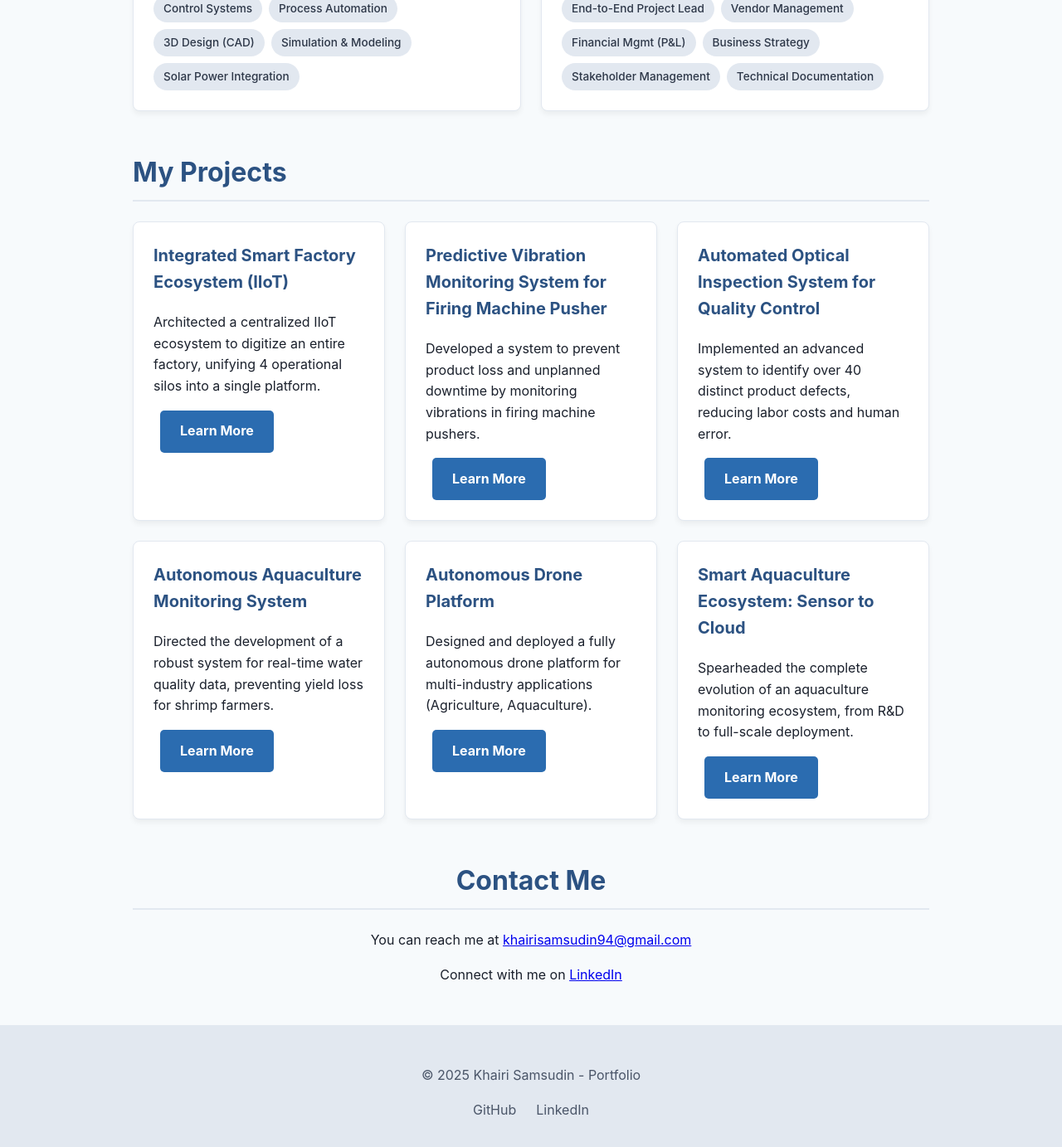
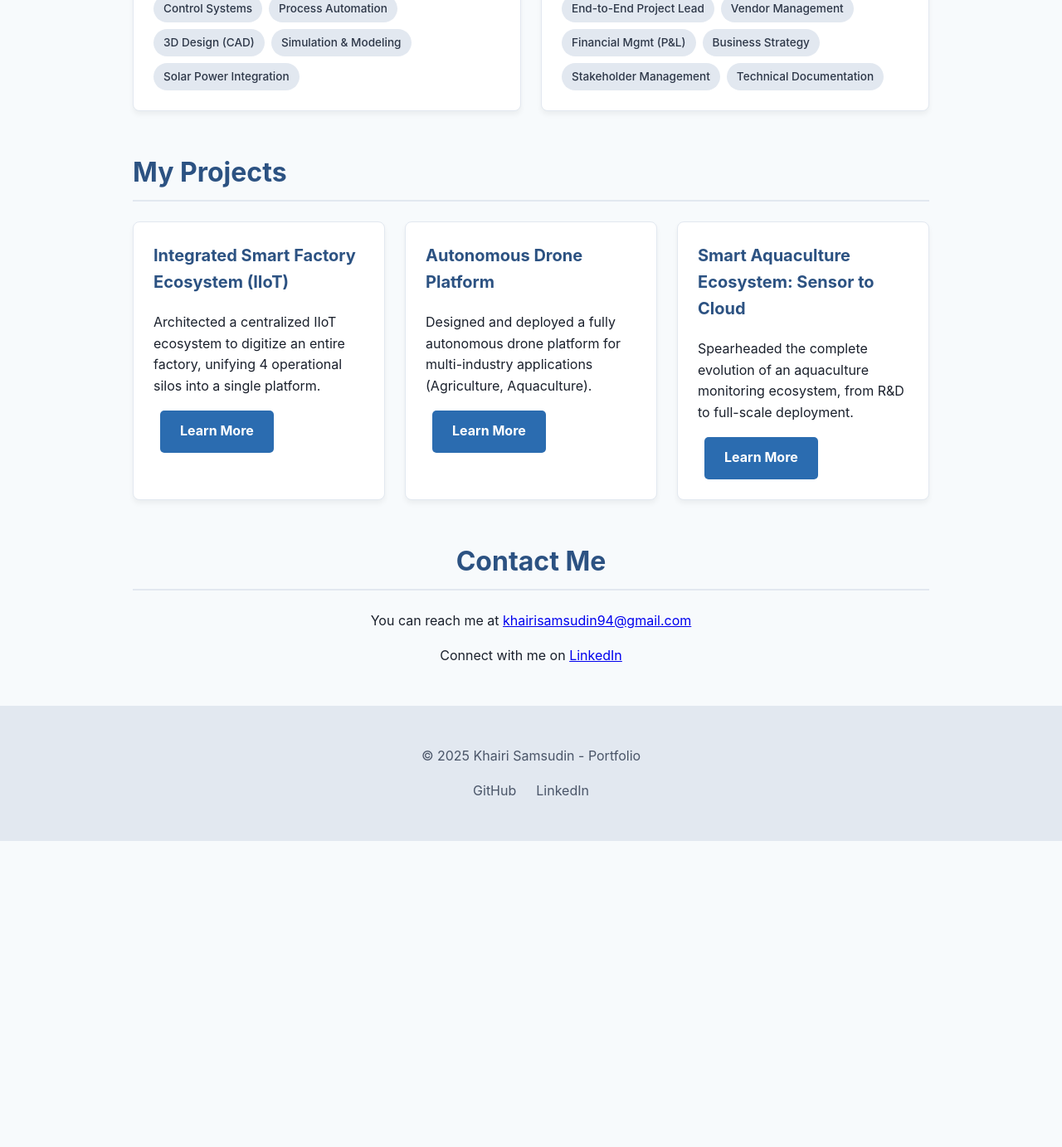
Before and after one commit to xion-xion/xion-xion.github.io, a Jekyll site: the page built from index.html, in a window 1280 px wide and 1400 px high, scrolled down 1487 px. Shown: the top 1383 px of the window at 83% size. Built offline with Jekyll 4.4.1, drawn with Linux system fonts in a browser that asks for light colours; after the commit the page ends 2501 px from its top, so only the background shows below that.

Commit message:
Feat: remove unused project card

```diff
--- a/index.html
+++ b/index.html
@@ -93,21 +93,6 @@ title: Home
         </div>
         <!-- Project cards will be dynamically generated or added here -->
         <div class="project-card">
-            <h3>Predictive Vibration Monitoring System for Firing Machine Pusher</h3>
-            <p>Developed a system to prevent product loss and unplanned downtime by monitoring vibrations in firing machine pushers.</p>
-            <a href="#" class="button">Learn More</a>
-        </div>
-        <div class="project-card">
-            <h3>Automated Optical Inspection System for Quality Control</h3>
-            <p>Implemented an advanced system to identify over 40 distinct product defects, reducing labor costs and human error.</p>
-            <a href="#" class="button">Learn More</a>
-        </div>
-        <div class="project-card">
-            <h3>Autonomous Aquaculture Monitoring System</h3>
-            <p>Directed the development of a robust system for real-time water quality data, preventing yield loss for shrimp farmers.</p>
-            <a href="#" class="button">Learn More</a>
-        </div>
-        <div class="project-card">
             <h3>Autonomous Drone Platform</h3>
             <p>Designed and deployed a fully autonomous drone platform for multi-industry applications (Agriculture, Aquaculture).</p>
             <a href="projects/project-drone.html" class="button">Learn More</a>
```
